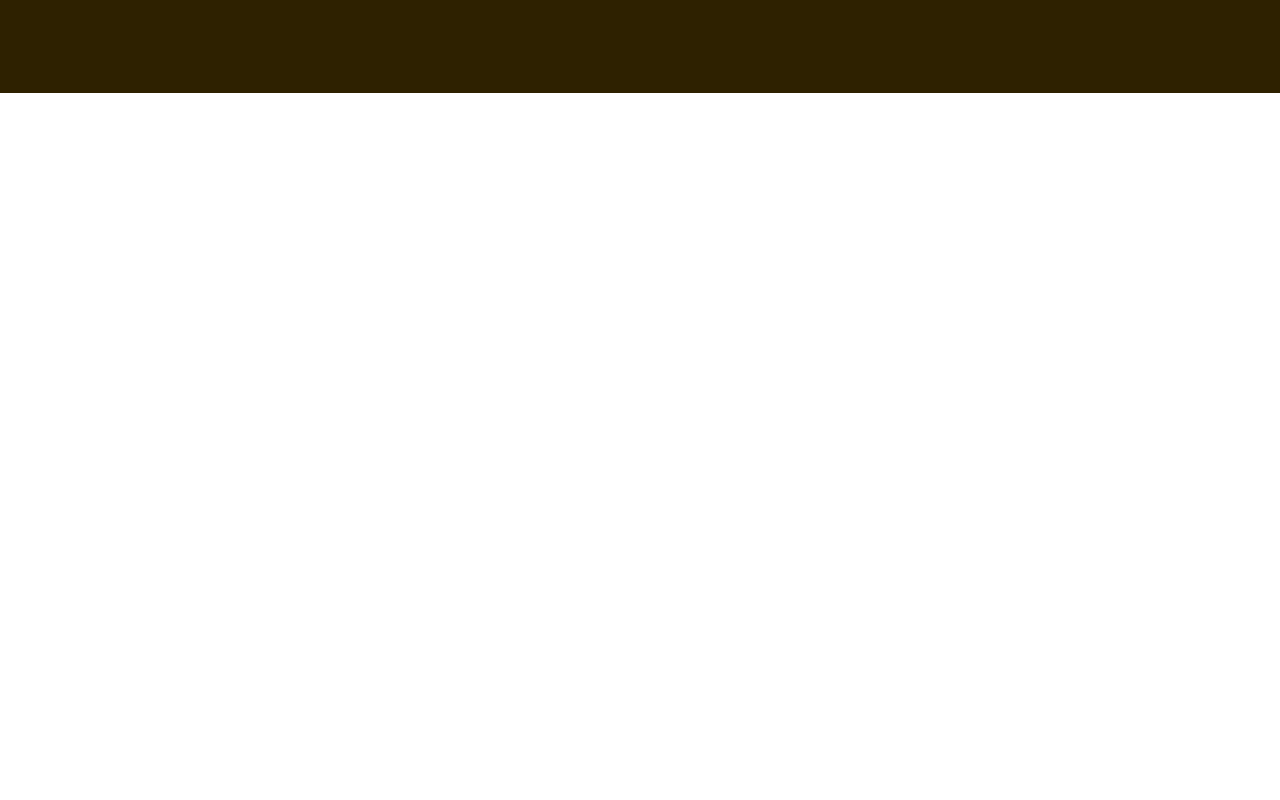
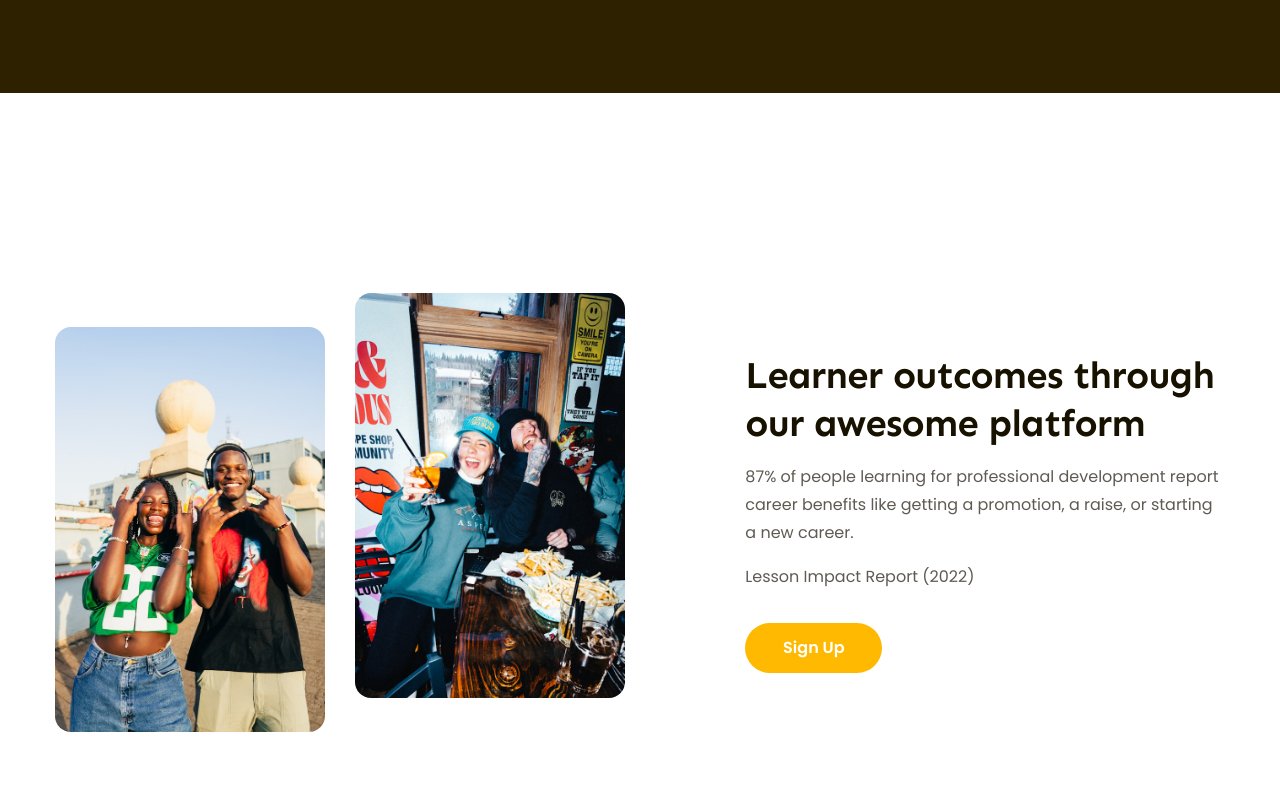
Before and after one commit to NguyenTai00/figma-to-html, a plain HTML site: page index.html in a window 1280 px wide. Shown: the part 2209-3009 px from the top of the page. Drawn offline with Linux system fonts and the light colour scheme.

Commit message:
P10 code feature

```diff
--- a/assets/css/style.css
+++ b/assets/css/style.css
@@ -426,7 +426,7 @@
   background: #2e2100;
 }
 
-.feedback-list{
+.feedback-list {
   display: flex;
   overflow: hidden;
 }
@@ -474,7 +474,7 @@
   cursor: pointer;
 }
 
-.feedback-item .dot.active{
+.feedback-item .dot.active {
   background-color: var(--primary-color);
   cursor: default;
 }
@@ -490,3 +490,51 @@
   font-size: 2.6rem;
   line-height: 1.54;
 }
+
+/* ===============feature================= */
+.features {
+  margin-top: 135px;
+  padding: 65px 0;
+}
+
+.features .body {
+  display: flex;
+  justify-content: space-between;
+}
+
+.features .images {
+  display: flex;
+  gap: 30px;
+}
+
+.features .images img {
+  width: 270px;
+  height: 405px;
+  object-fit: cover;
+  border-radius: 16px;
+}
+
+.features .lower {
+  margin-top: 34px;
+}
+
+.features .content {
+  width: 41%;
+  display: flex;
+  flex-direction: column;
+  justify-content: center;
+}
+
+.features .desc {
+  color: #5f5b53;
+  margin-top: 16px;
+  font-size: 1.6rem;
+  line-height: 1.75;
+}
+
+.features .cta-btn {
+  background-color: var(--primary-color);
+  margin-top: 32px;
+  width: 137px;
+  height: 50px;
+}
--- a/index.html
+++ b/index.html
@@ -356,6 +356,30 @@
           </div>
         </div>
       </div>
+
+      <!-- features -->
+      <div class="features">
+        <div class="main-content">
+          <div class="body">
+            <div class="images">
+              <img class="lower" src="./assets/img/feature1.jpg" alt="feature1" />
+              <img src="./assets/img/feature2.jpg" alt="feature2" />
+            </div>
+            <div class="content">
+              <h2 class="heading-lv2">
+                Learner outcomes through our awesome platform
+              </h2>
+              <p class="desc">
+                87% of people learning for professional development report
+                career benefits like getting a promotion, a raise, or starting a
+                new career.
+              </p>
+              <p class="desc">Lesson Impact Report (2022)</p>
+              <a href="#!" class="btn cta-btn">Sign Up</a>
+            </div>
+          </div>
+        </div>
+      </div>
     </main>
   </body>
 </html>
```
Also changed, not shown: assets/img/feature1.jpg (added), assets/img/feature2.jpg (added).
